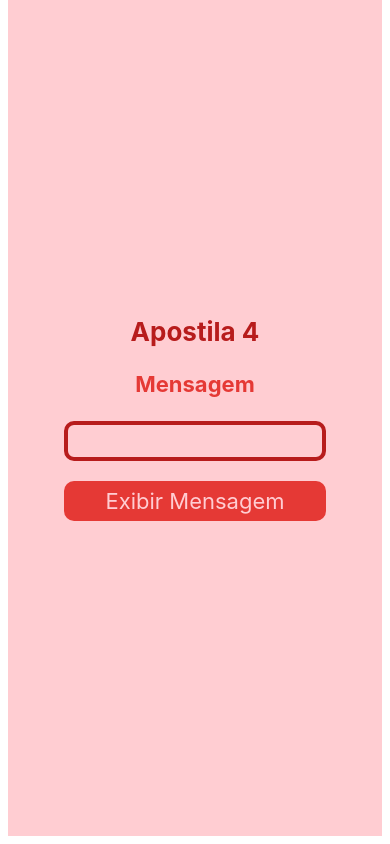
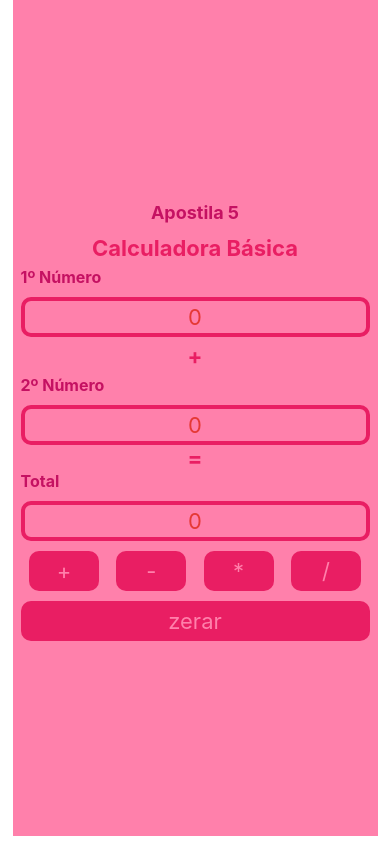
Before and after one commit to YudiNamaizawa/aula_react_native, a React Native app: screen / in a window 390 px wide. Built offline with nearby package versions, Linux system fonts and the light colour scheme.

Commit message:
aula 05-06

```diff
--- a/App.js
+++ b/App.js
@@ -1,3 +1,4 @@
+import { useState } from 'react';
 import { StatusBar } from 'expo-status-bar';
 import { StyleSheet, Text, View } from 'react-native';
 
@@ -5,15 +6,15 @@
 
 import Apostila_003 from './components/apostila_003';
 import Apostila_004 from './components/apostila_004';
+import Apostila_005 from './components/apostila_005';
 
-const corApp = '#000';
+const corApp = '#fff';
 
 export default function App() {
-
   return (
     <View style={styles.container}>
-      <Apostila_004/>
-      <StatusBar style={corApp === '#000'} />
+      <Apostila_005/>
+      <StatusBar style={corApp === '#000' ? 'light' : 'dark'} />
     </View>
   );
 }
--- /dev/null
+++ b/components/apostila_005/index.js
@@ -0,0 +1,96 @@
+import React, {useState} from 'react';
+import {View, Text, TextInput, TouchableOpacity} from 'react-native';
+
+import styles from './styles';
+
+function Index() {
+
+  const [n1, setN1] = useState(0);
+  const [n2, setN2] = useState(0);
+  const [total, setTotal] = useState(0);
+  const [valorEntrada, setValorEntrada] = useState('');
+
+  function Soma() {
+    const conta = parseInt(n1) + parseInt(n2);
+    setTotal(conta.toString());
+  }
+
+  function Sub(){
+    const conta = parseInt(n1) - parseInt(n2);
+    setTotal(conta.toString());
+  }
+
+  function Mult(){
+    const conta = parseInt(n1) * parseInt(n2);
+    setTotal(conta.toString());
+  }
+
+  function Div(){
+    const conta = parseInt(n1) / parseInt(n2);
+    setTotal(conta.toString());
+  }
+
+  function Zerar(){
+    setTotal(0);
+    setN1(0);
+    setN2(0);
+  }
+
+    return(
+        <View style={styles.container}>
+            <Text style={styles.texto}>Apostila 5</Text>
+
+            <Text style={styles.txtSaida}>Calculadora Básica</Text>
+
+            <Text style={styles.textLabel}>1º Número</Text>
+            <TextInput
+                style={styles.txtEntrada}
+                onChangeText={ (entrada) => setN1(entrada) }
+                value={n1}
+            />
+
+            <Text style={styles.txtSaida}> + </Text>
+
+            <Text style={styles.textLabel}>2º Número</Text>
+            <TextInput
+                style={styles.txtEntrada}
+                onChangeText={ (entrada) => setN2(entrada) }
+                value={n2}
+            />
+
+            <Text style={[styles.txtSaida, {margin: 0}]}> = </Text>
+
+            <Text style={styles.textLabel}>Total</Text>
+            <TextInput
+                style={styles.txtEntrada}
+                editable={false}
+                value={total}
+            />
+
+            <View style={styles.row}>
+                <TouchableOpacity style={styles.button} onPress={() => Soma()}>
+                    <Text style={styles.textButton}> + </Text>
+                </TouchableOpacity>
+
+                <TouchableOpacity style={styles.button} onPress={() => Sub()}>
+                    <Text style={styles.textButton}> - </Text>
+                </TouchableOpacity>
+
+                <TouchableOpacity style={styles.button} onPress={() => Mult()}>
+                    <Text style={styles.textButton}> * </Text>
+                </TouchableOpacity>
+
+                <TouchableOpacity style={styles.button} onPress={() => Div()}>
+                    <Text style={styles.textButton}> / </Text>
+                </TouchableOpacity>
+            </View>
+
+            <TouchableOpacity style={styles.zero} onPress={() => Zerar()}>
+                <Text style={styles.textButton}> zerar </Text>
+            </TouchableOpacity>
+
+        </View>
+    );
+}
+
+export default Index;
--- /dev/null
+++ b/components/apostila_005/styles.js
@@ -0,0 +1,68 @@
+import { StyleSheet } from 'react-native';
+
+const styles = StyleSheet.create({
+    container: {
+      flex: 1,
+      justifyContent: 'center',
+      backgroundColor: '#FF80AB',
+      padding: 8,
+    },
+    texto: {
+      margin: 6,
+      fontSize: 18,
+      fontWeight: 'bold',
+      textAlign: 'center',
+      color: '#C51162',
+    },
+    txtSaida: {
+      margin: 6,
+      fontSize: 22,
+      fontWeight: 'bold',
+      textAlign: 'center',
+      color: '#E91E63',
+    },
+    txtEntrada: {
+      borderWidth: 4,
+      textAlign: 'center',
+      fontSize: 22,
+      borderColor: '#E91E63',
+      height: 40,
+      color: '#E53935',
+      borderRadius: 10,
+      marginTop: 10,
+    },
+    button: {
+      backgroundColor: '#E91E63',
+      height: 40,
+      justifyContent: 'center',
+      borderRadius: 10,
+      marginTop: 10,
+      width: '20%',
+    },
+    textButton: {
+      fontSize: 22,
+      color: '#FF80AB',
+      textAlign: 'center',
+    },
+    textLabel: {
+      fontSize: 16,
+      fontWeight: 'bold',
+      color: '#C51162',
+    },
+    row: {
+        flexDirection: 'row',
+        justifyContent: 'space-around',
+        alignItems: 'center',
+        width: '100%',
+    },
+    zero: {
+        backgroundColor: '#E91E63',
+        height: 40,
+        justifyContent: 'center',
+        borderRadius: 10,
+        marginTop: 10,
+
+    },
+  });
+
+  export default styles;
```
